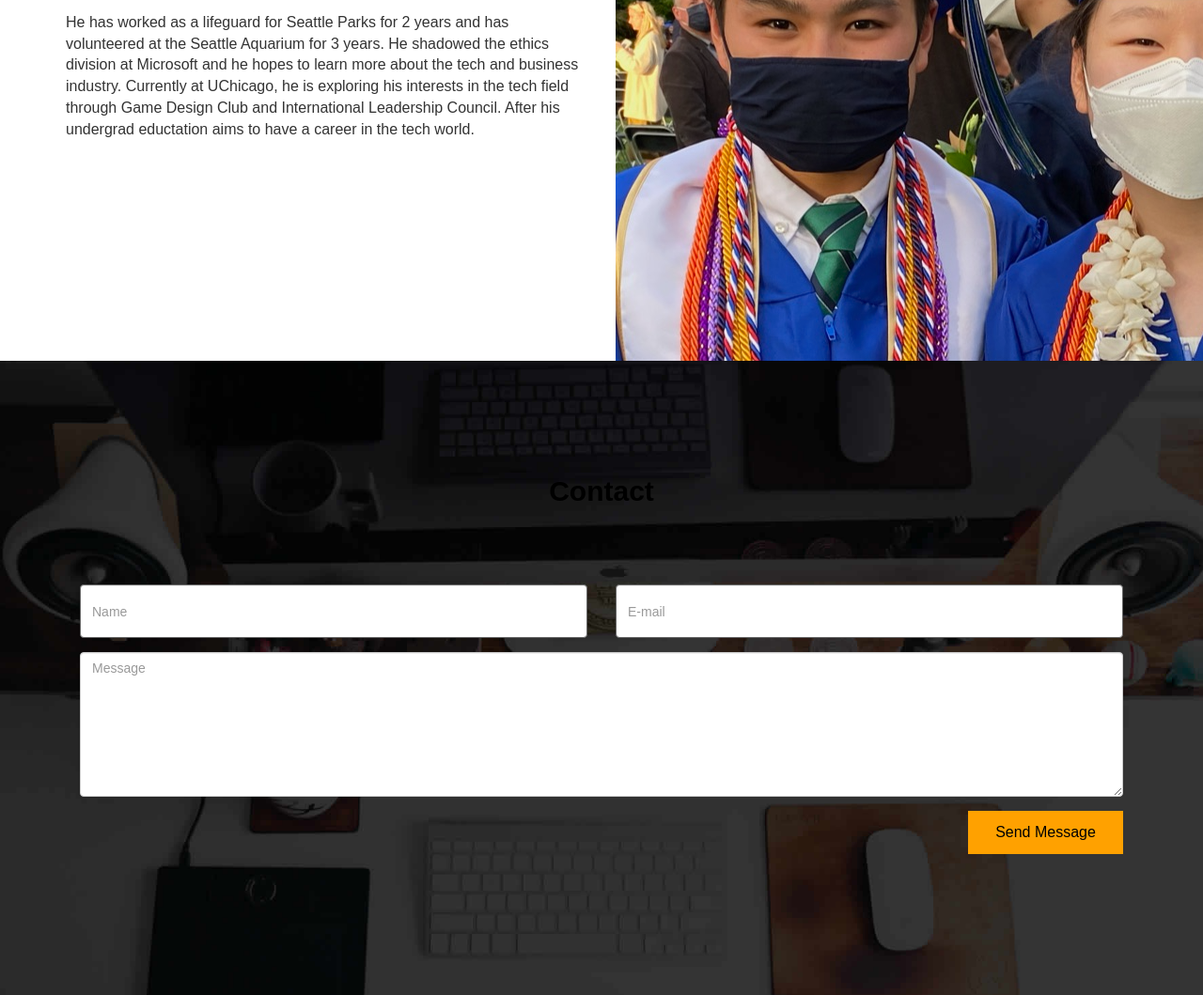
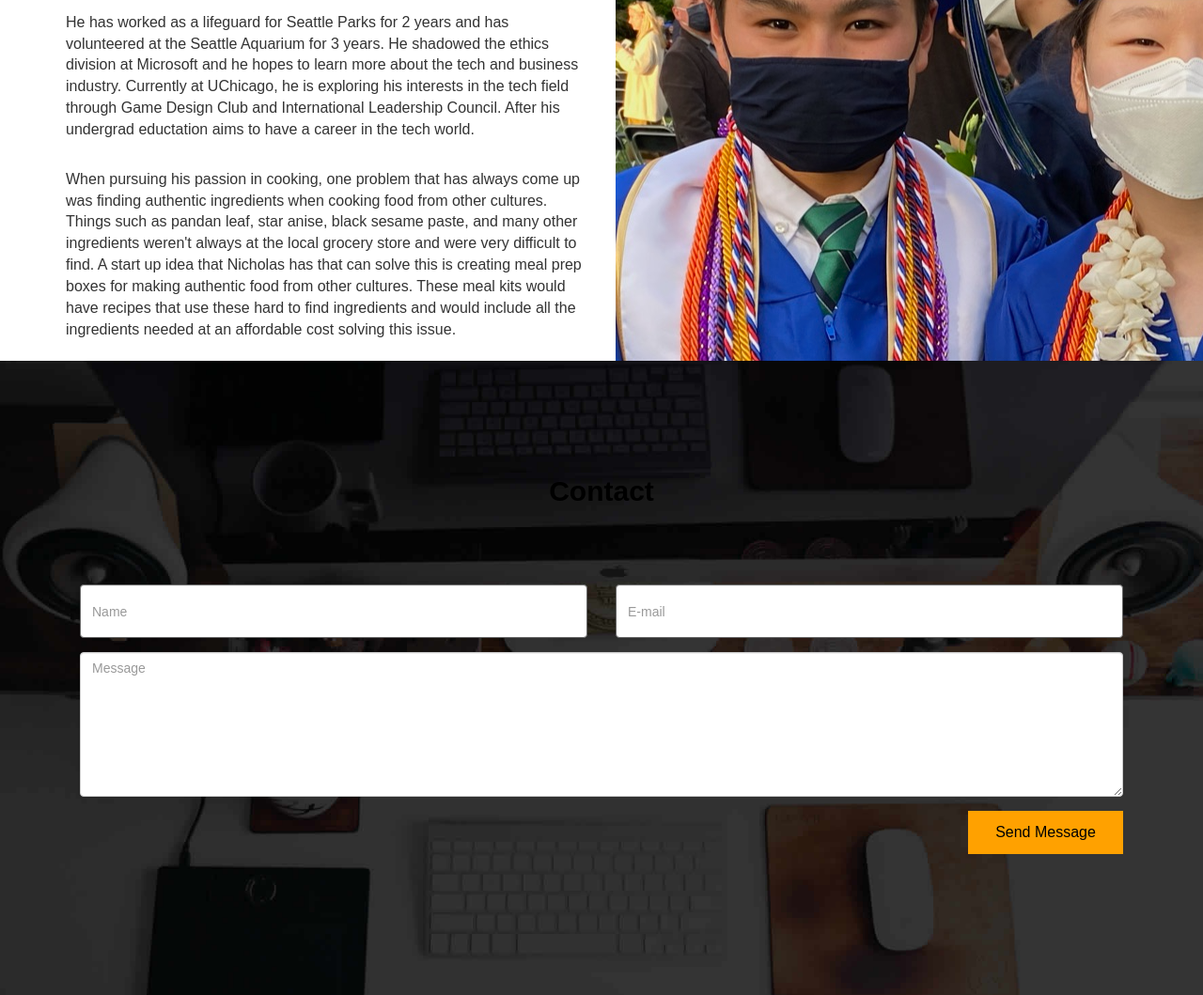
Before and after one commit to nicholaswlee/nicholaswlee.github.io, a plain HTML site: page index.html in a window 1280 px wide. Shown: the part 1084-2143 px from the top of the page at 94% size. Drawn offline with Linux system fonts and the light colour scheme.

Commit message:
Added start up idea

```diff
--- a/index.html
+++ b/index.html
@@ -130,7 +130,9 @@
 					   he graduated from University Prep in 2021. In his free time he loves to cook, swim, and travel. He is proficient in both Java and Haskell, and he has experience in JavaScript, Python, HTML, CSS, and php. </p>
 				   <p> He has worked as a lifeguard for Seattle Parks for 2 years and has volunteered at the Seattle Aquarium for 3 years. He shadowed the ethics division at Microsoft and he hopes to learn more about the tech
 						and business industry. Currently at UChicago, he is exploring his interests in the tech field through Game Design Club and International Leadership Council. After his undergrad eductation aims to have a career in the tech world.</p>
-                  </div>
+                   <p> When pursuing his passion in cooking, one problem that has always come up was finding authentic ingredients when cooking food from other cultures. Things such as pandan leaf, star anise, black sesame paste, and many other ingredients weren't always at the local grocery store and were very difficult to find. A start
+                        up idea that Nicholas has that can solve this is creating meal prep boxes for making authentic food from other cultures. These meal kits would have recipes that use these hard to find ingredients and would include all the ingredients needed at an affordable cost solving this issue.</p>
+                    </div>
                   <div class="col-xs-12 col-sm-12 col-md-6 wow fadeInRight animated" data-wow-delay=".5s">
                      <img src="assets/img/about-img.png"/>
                   </div>
```
